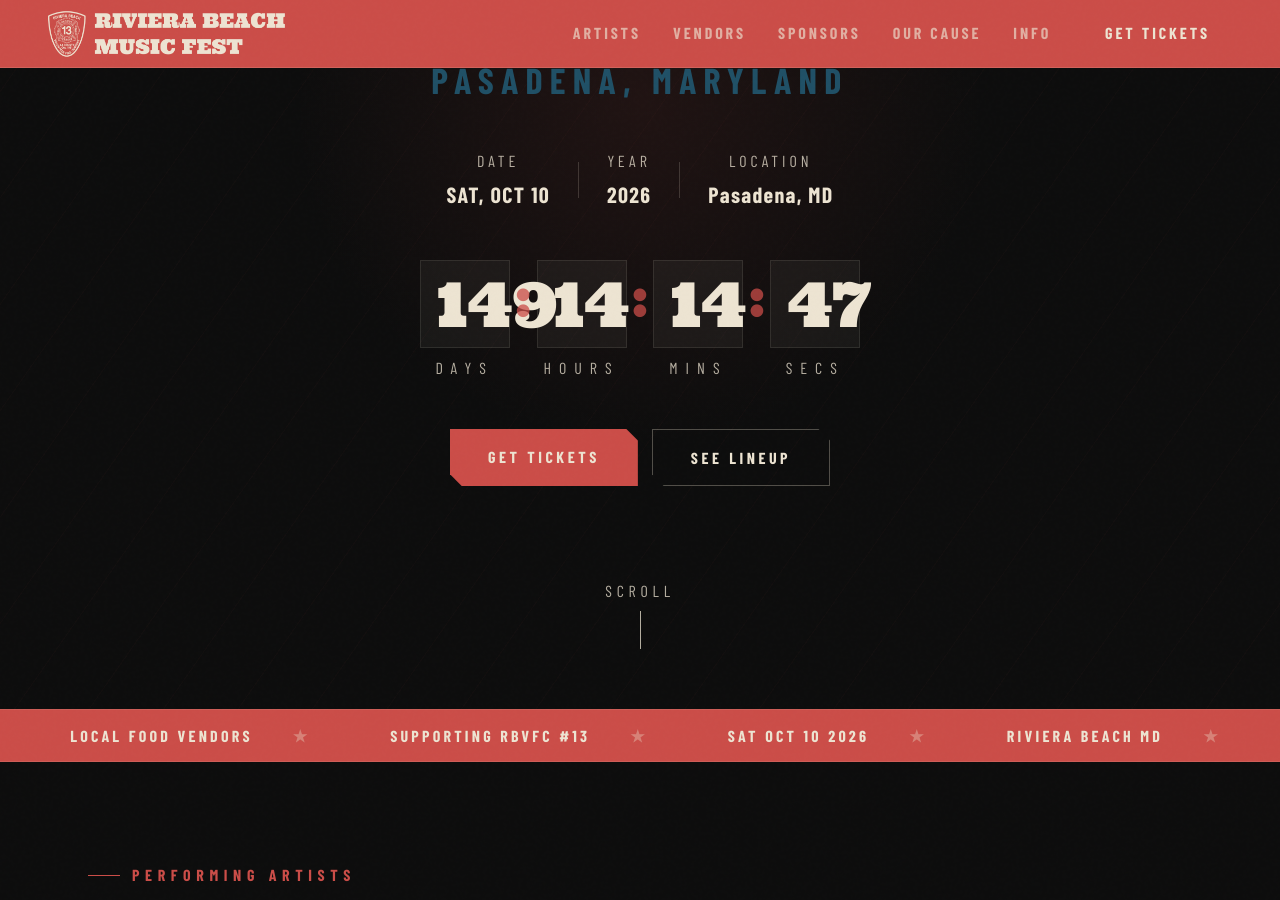
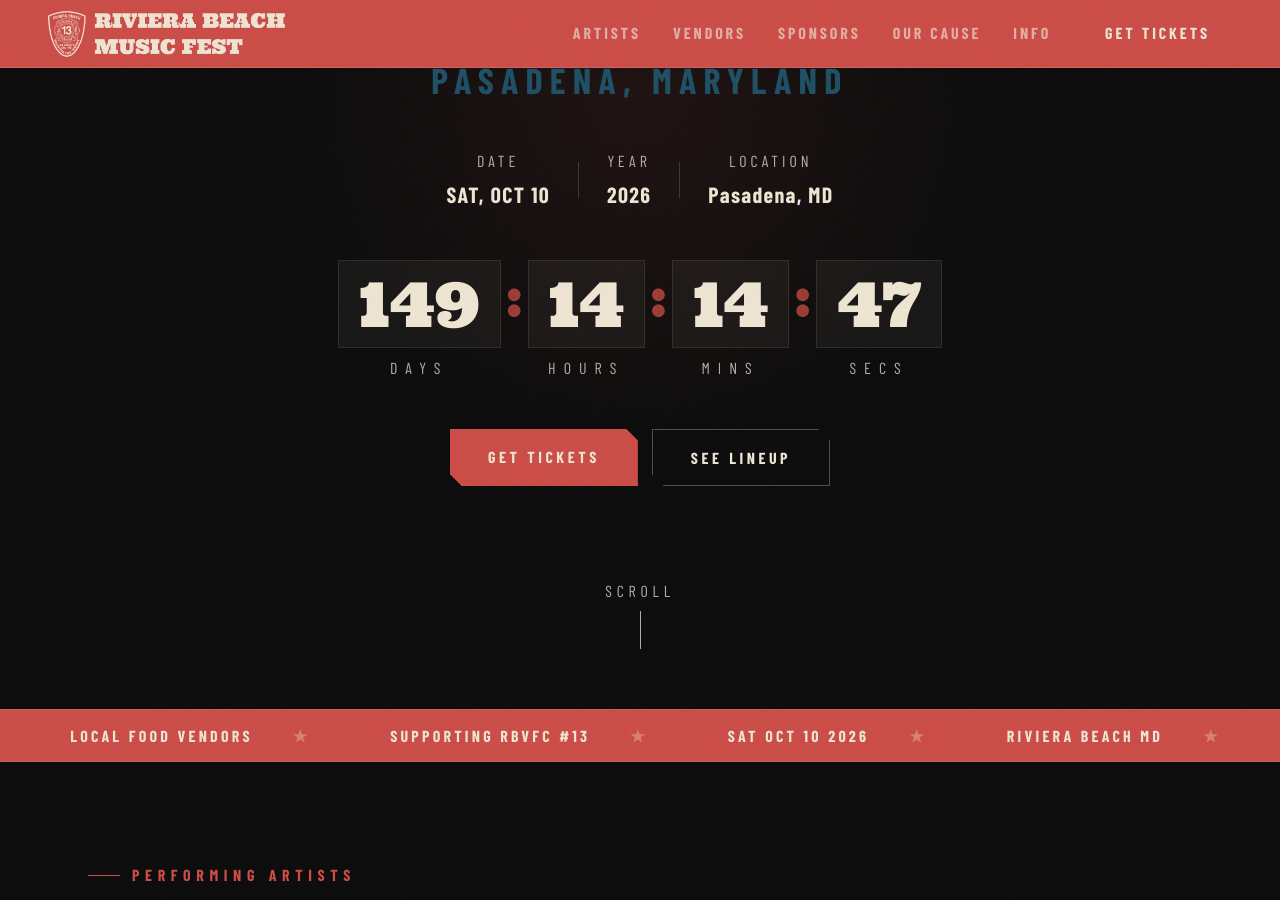
Before and after one commit to RBVFC/rbmf, a Jekyll site: the page built from index.html, in a window 1280 px wide and 900 px high, scrolled down 509 px. Built offline with Jekyll 4.4.1, drawn with Linux system fonts in a browser that asks for light colours; some web fonts are replaced.

Commit message:
Update main.css to fix countdown sizing

```diff
--- a/assets/css/main.css
+++ b/assets/css/main.css
@@ -293,7 +293,6 @@
   display: flex;
   flex-direction: column;
   align-items: center;
-  width: 90px;
 }
 .countdown__num {
   font-family: var(--font-display);
@@ -302,8 +301,7 @@
   color: var(--cream);
   background: rgba(237,228,210,0.05);
   border: 1px solid rgba(237,228,210,0.1);
-  padding: 12px 16px;
-  width: 100%;
+  padding: 12px 20px;
   text-align: center;
   transition: background 0.3s;
   font-variant-numeric: tabular-nums;
@@ -994,8 +992,8 @@
   .sponsor-logo { min-width: 130px; padding: 16px 20px; font-size: 12px; }
   .hero-buttons { flex-direction: column; align-items: center; }
   .countdown { gap: 1px; }
-  .countdown__unit { min-width: 52px; width: 52px;}
-  .countdown__num { padding: 10px 8px; font-size: clamp(26px, 7vw, 42px); }
+  .countdown__unit { width: auto; }
+  .countdown__num { padding: 10px 12px; font-size: clamp(26px, 7vw, 42px); }
   .countdown__sep { font-size: clamp(22px, 6vw, 36px); padding-top: 10px; }
   .countdown__label { font-size: 9px; letter-spacing: 0.2em; }
   .schedule-table { font-size: 13px; }
```
